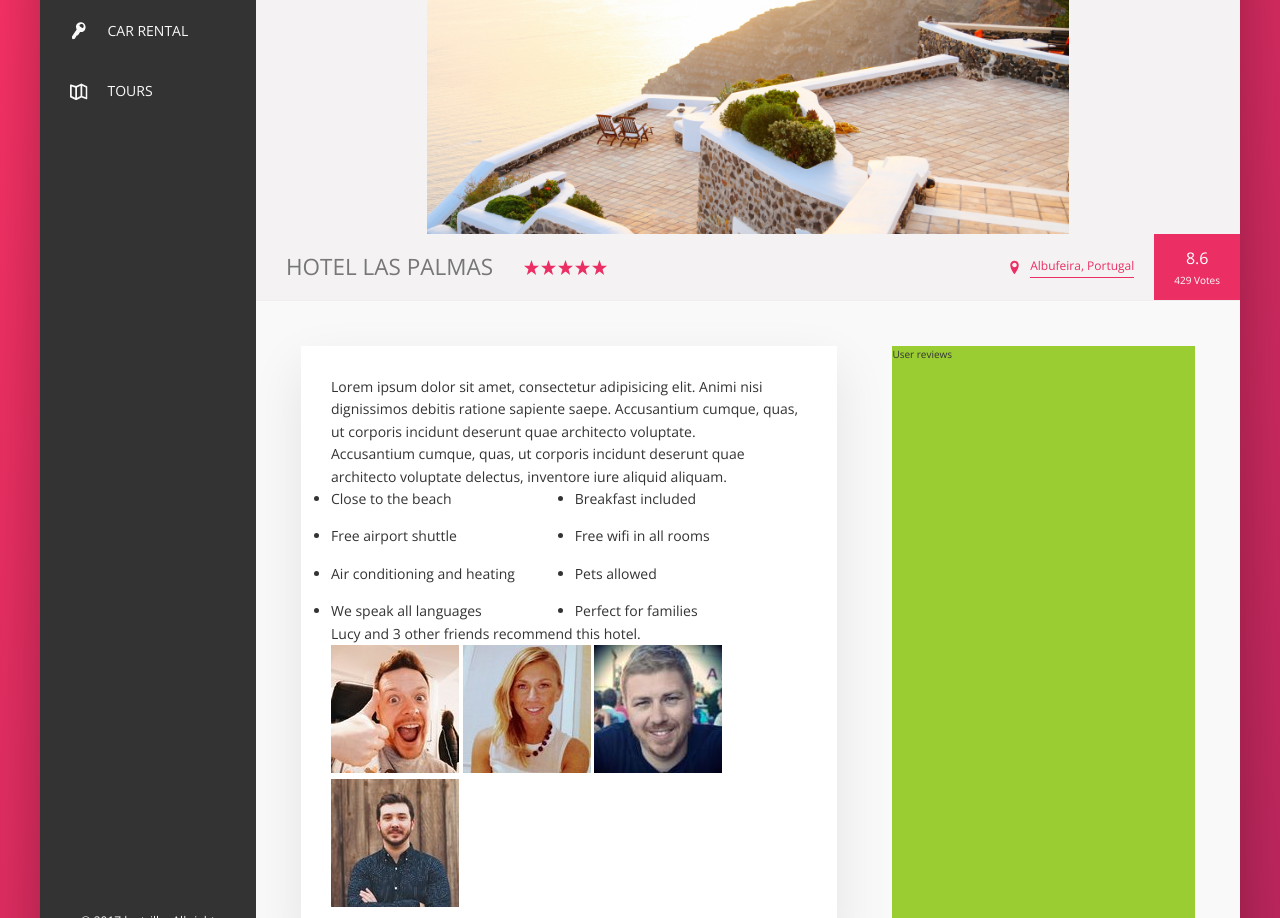
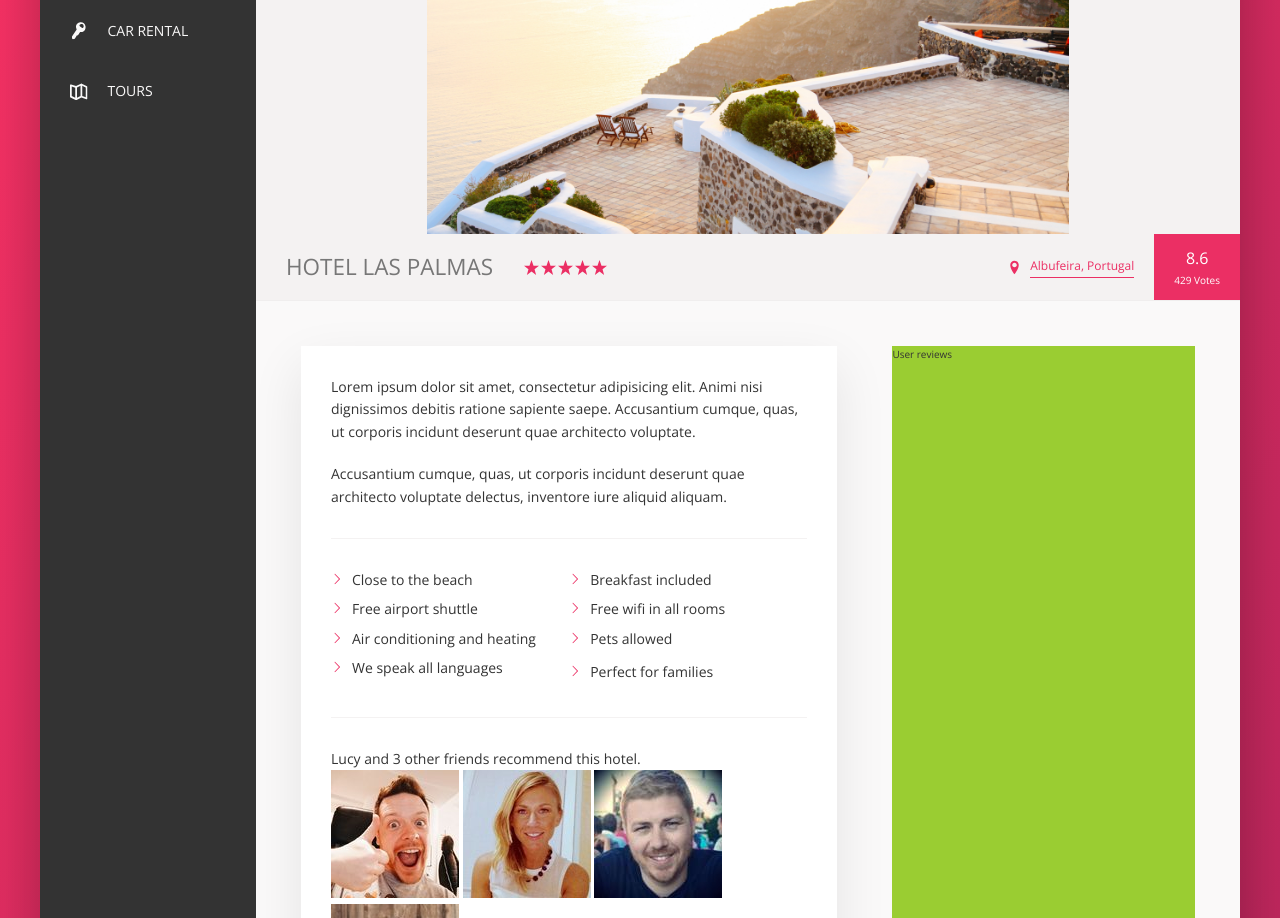
Before and after one commit to ChrisFelicien/Trillo, a plain HTML site: page index.html in a window 1280 px wide. Shown: the part 301-1219 px from the top of the page. Drawn offline with nearby package versions, Linux system fonts and the light colour scheme.

Commit message:
Format the recommend list

```diff
--- a/css/style.css
+++ b/css/style.css
@@ -423,10 +423,34 @@ nav.user-nav > *:hover {
 
 .list {
   display: flex;
-  gap: 1.5rem;
+  align-items: center;
   flex-wrap: wrap;
+  margin: 3rem 0;
+  padding: 3rem 0;
+  list-style: none;
+  border-bottom: 1px solid var(--color-grey-light-2);
+  border-top: 1px solid var(--color-grey-light-2);
 }
 
 .list__item {
-  flex: 0 0 48%;
+  flex: 0 0 50%;
 }
+
+.list__item:not(:last-child) {
+  margin-bottom: 0.7rem;
+}
+
+.list__item::before {
+  content: "";
+  display: inline-block;
+  height: 1.2rem;
+  width: 1.2rem;
+  margin-right: 0.9rem;
+  background-color: var(--color-primary);
+  mask-image: url(../img/chevron-thin-right.svg);
+  mask-size: cover;
+}
+
+.paragraph:not(:last-of-type) {
+  margin-bottom: 2rem;
+}
```
